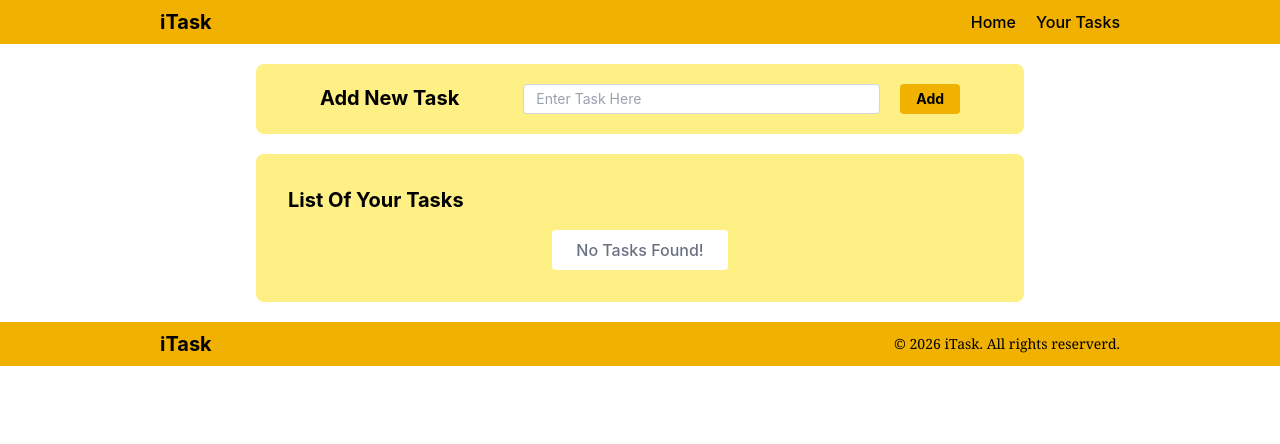
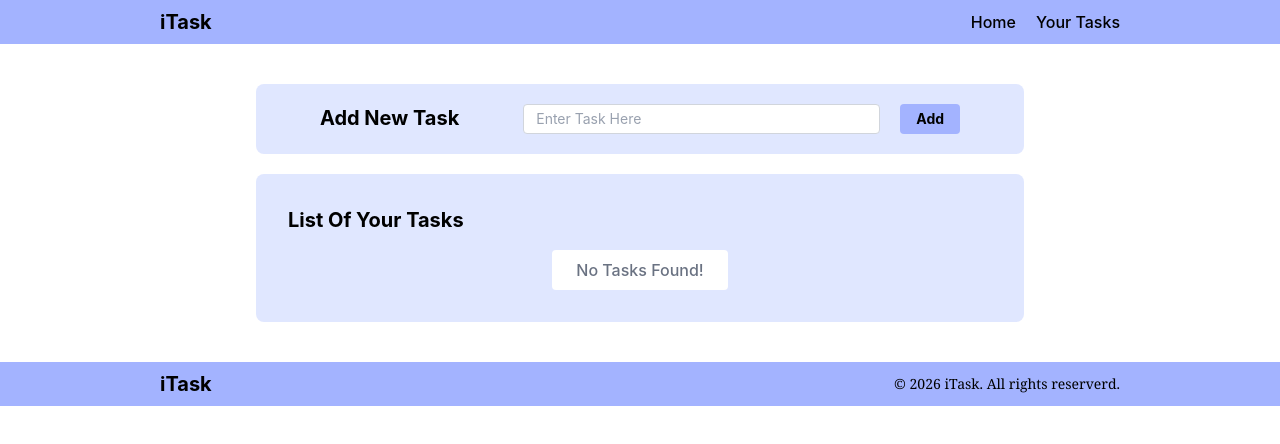
Before and after one commit to SudiptoRahaOfficial/iTask-TodoApp, a React (Vite) app in the folder client/: page / in a window 1280 px wide. Shown: the top 444 px of the page. Built offline with nearby package versions, Linux system fonts and the light colour scheme.

Commit message:
changed theme yellow -> indigo | compleatly

```diff
--- a/client/package.json
+++ b/client/package.json
@@ -5,6 +5,7 @@
   "type": "module",
   "scripts": {
     "dev": "vite",
+    "host": "vite --host",
     "build": "vite build",
     "lint": "eslint .",
     "preview": "vite preview"
--- a/client/src/components/AddTask.jsx
+++ b/client/src/components/AddTask.jsx
@@ -9,7 +9,7 @@ function AddTask({ task, settask, handleAdd }) {
 	}
 
 	return (
-		<div className='w-3/5 m-auto bg-yellow-200 p-5 flex justify-evenly gap-5 rounded-lg my-5'>
+		<div className='w-3/5 m-auto bg-indigo-100 p-5 flex justify-evenly gap-5 rounded-lg my-5'>
 			<SectionHeading value={'Add New Task'} />
 			<form onSubmit={handleSubmit} className='w-3/5 flex gap-5'>
 				<input
--- a/client/src/components/Button.jsx
+++ b/client/src/components/Button.jsx
@@ -5,7 +5,7 @@ function Button({ type = 'button', onClickFunc, value }) {
 		<button
 			type={type}
 			onClick={onClickFunc}
-			className='bg-yellow-500 hover:bg-yellow-400 duration-100 text-sm font-bold py-1 px-4 rounded-sm cursor-pointer'
+			className='bg-indigo-300 hover:bg-indigo-400 duration-100 text-sm font-bold py-1 px-4 rounded-sm cursor-pointer'
 		>
 			{value}
 		</button>
--- a/client/src/components/Footer.jsx
+++ b/client/src/components/Footer.jsx
@@ -3,7 +3,7 @@ import Logo from './Logo'
 
 function Footer() {
 	return (
-		<footer className='bg-yellow-500 py-2'>
+		<footer className='bg-indigo-300 py-2'>
 			<div className='container w-3/4 m-auto flex justify-between items-center'>
 				<Logo />
 				<span className='text-sm font-serif cursor-pointer'>
--- a/client/src/components/Navbar.jsx
+++ b/client/src/components/Navbar.jsx
@@ -3,7 +3,7 @@ import Logo from './Logo'
 
 function Navbar() {
 	return (
-		<nav className='bg-yellow-500 py-2'>
+		<nav className='bg-indigo-300 py-2'>
 			<div className='container w-3/4 m-auto flex justify-between items-center'>
 				<Logo />
 				<ul className='flex gap-5'>
--- a/client/src/components/TaskCard.jsx
+++ b/client/src/components/TaskCard.jsx
@@ -30,7 +30,7 @@ function TaskCard({ tasks, settasks, task, settask }) {
 					name={task.id}
 					checked={task.isCompleated}
 					type='checkbox'
-					className='h-4 w-4 cursor-pointer accent-yellow-500'
+					className='h-4 w-4 cursor-pointer accent-indigo-300'
 				/>
 
 				<p
--- a/client/src/components/TaskContainer.jsx
+++ b/client/src/components/TaskContainer.jsx
@@ -28,7 +28,7 @@ function TaskContainer() {
 	}
 
 	return (
-		<div>
+		<div className='my-10'>
 			<AddTask task={task} settask={settask} handleAdd={handleAdd} />
 			<TaskListing tasks={tasks} settasks={settasks} settask={settask} />
 		</div>
--- a/client/src/components/TaskListing.jsx
+++ b/client/src/components/TaskListing.jsx
@@ -4,7 +4,7 @@ import TaskCard from './TaskCard'
 
 function TaskListing({ tasks, settasks, settask }) {
 	return (
-		<div className='w-3/5 m-auto bg-yellow-200 p-8 rounded-lg my-5'>
+		<div className='w-3/5 m-auto bg-indigo-100 p-8 rounded-lg my-5'>
 			<SectionHeading value={'List Of Your Tasks'} />
 			{tasks.length <= 0 ? (
 				<p className='font-medium text-md text-gray-500! bg-white text-center w-1/4 mx-auto mt-4 py-2 rounded-sm'>
```
